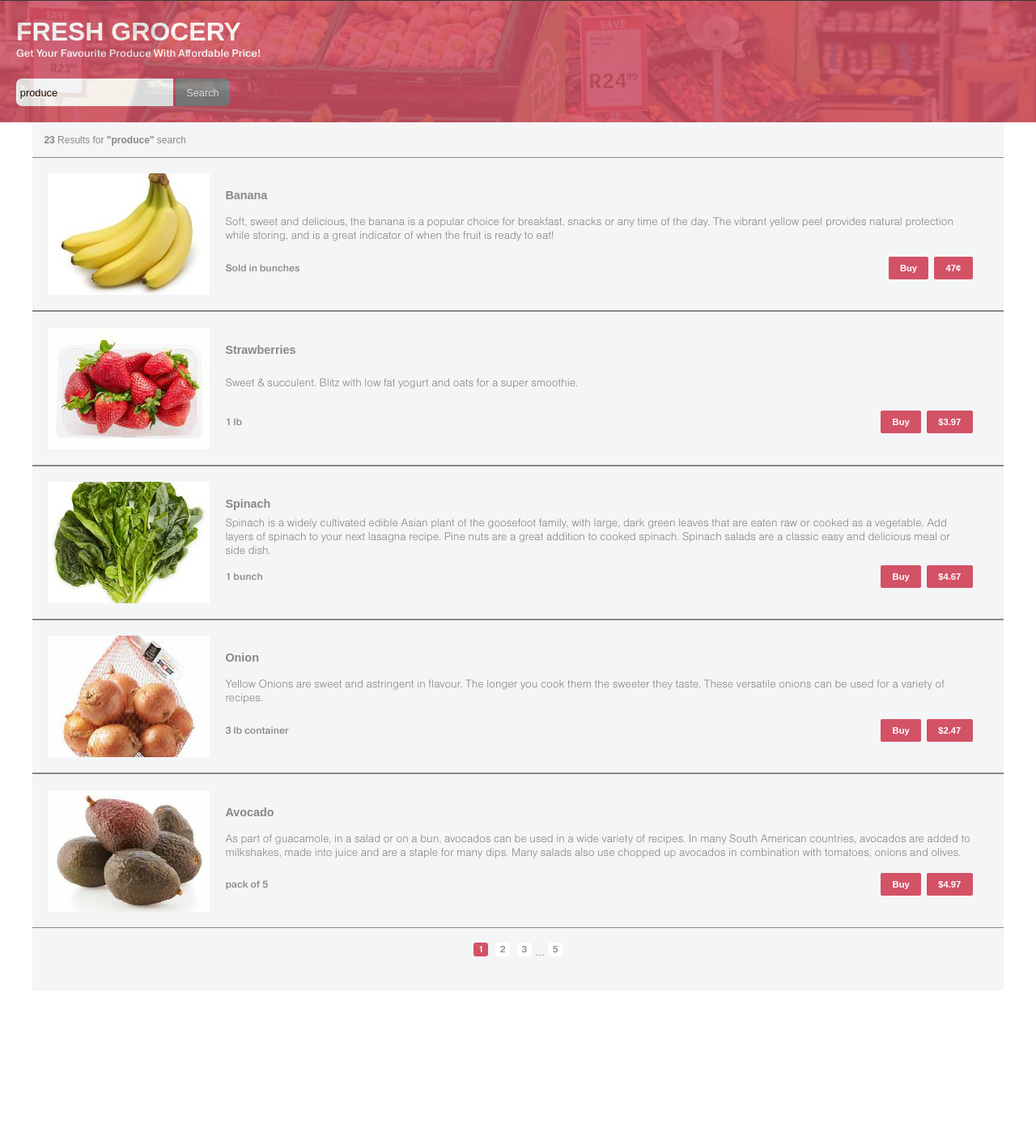
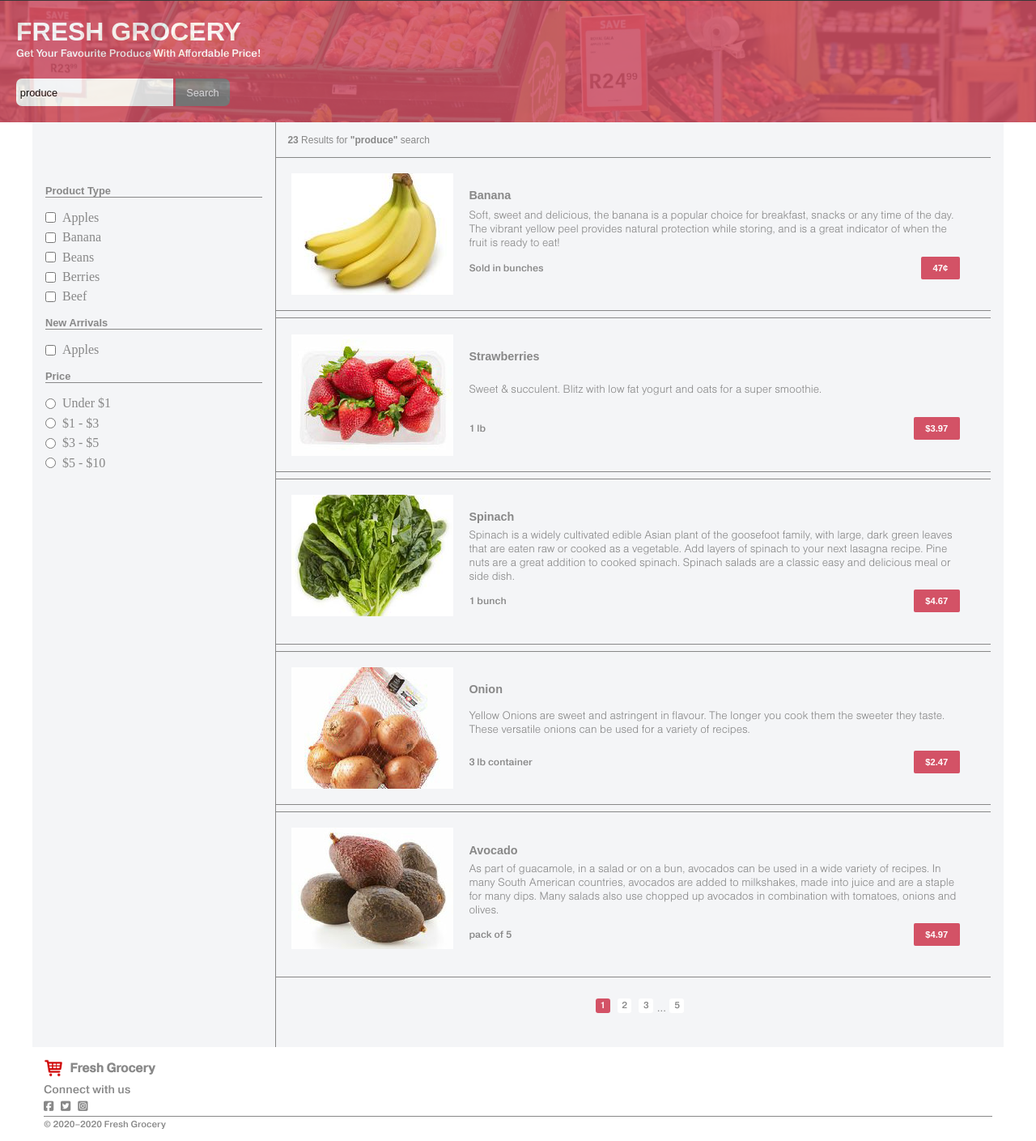
Before and after one commit to bini-i/Online-Grocery-Shop, a plain HTML site: page search-result.html in a window 1280 px wide. Shown: the part 47-1456 px from the top of the page at 81% size. Before the commit the page ends 1298 px from the top, so only its background shows below. Drawn offline with Linux system fonts and the light colour scheme.

Commit message:
Add aside section for search-result page
- for screen size greater than 768px search-result page main section
changes to grid layout with
- aside section taking 1/4 of the width
- article section taking 3/4 of the width

```diff
--- a/assets/scss/category.scss
+++ b/assets/scss/category.scss
@@ -1,13 +1,12 @@
 .category {
   @include flex(row, flex-start, center);
 
-  height: 40px;
   box-sizing: border-box;
-  padding: 0.8em 3vw 0;
+  padding: 0.65em 3vw 0.3em;
   border-bottom: solid 1px $color-Grey;
   background: $color-Grey-light;
   font-family: $font-Goth-Bold;
-  font-size: 0.6em;
+  font-size: 0.75em;
   color: $color-Grey;
 
   .title {
--- a/assets/scss/global.scss
+++ b/assets/scss/global.scss
@@ -75,6 +75,7 @@ nav {
   max-width: 1200px;
   margin: 0 auto;
   background: $color-Grey-light;
+  transition: width 1s;
 
   @include breakpoint ($mobile-screen) {
     padding-top: 39px;
--- a/assets/scss/search-result/search-container.scss
+++ b/assets/scss/search-result/search-container.scss
@@ -1,9 +1,41 @@
-.search-num {
-  background: $color-Grey-light;
+main {
+  @include breakpoint($desktop-screen) {
+    display: grid;
+    grid-template-columns: 1fr 3fr;
+  }
+}
+
+.filter {
+  @include breakpoint($mobile-screen) {
+    display: none;
+  }
+
+  grid-column: 1;
   color: $color-Grey;
-  font-family: $font-Goth-Bold;
-  font-size: 0.75em;
-  padding: 1.2em 1.2em;
+  padding: 4em 1em 0;
+
+  .filter-container {
+    @include flex(column, flex-start, flex-start);
+
+    h2 {
+      font-size: 0.8em;
+      font-family: $font-Helv-Bold;
+      font-weight: 600;
+      border-bottom: solid 1px $color-Grey;
+      margin: 1em 0;
+      width: 100%;
+    }
+
+    .filter-item {
+      padding: 0.2em 0;
+
+      @include flex;
+
+      label {
+        padding-left: 0.5em;
+      }
+    }
+  }
 }
 
 .search-container {
@@ -11,10 +43,25 @@
   color: $color-Grey;
   font-family: $font-Goth-Bold;
 
+  @include breakpoint($desktop-screen) {
+    grid-column: 2;
+    border-left: solid $color-Grey 1px;
+  }
+
+  .search-num {
+    background: $color-Grey-light;
+    color: $color-Grey;
+    font-family: $font-Goth-Bold;
+    font-size: 0.75em;
+    padding: 1.2em 1.2em;
+  }
+
   .search-item {
     padding: 1.2em;
     border-top: solid 1px $color-Grey;
     border-bottom: solid 1px $color-Grey;
+    margin-bottom: 0.5em;
+    margin-right: 1em;
 
     @include flex(column, flex-start, stretch, nowrap);
 
@@ -66,9 +113,18 @@
           }
 
           .buy {
+            display: none;
             margin-right: 0.6em;
           }
         }
+      }
+    }
+
+    &:hover {
+      background: $color-white;
+
+      .item-detail .item-foot .buttons .buy {
+        display: block;
       }
     }
   }
--- a/search-result.html
+++ b/search-result.html
@@ -57,10 +57,61 @@
 
   <div class="wrapper">
     <main>
-      <div class="search-num">
-        <strong>23</strong> Results for <strong>"produce"</strong> search
-      </div>
+      <aside class="filter">
+        <div class="product-type filter-container">
+          <h2>Product Type</h2>
+          <div class="filter-item">
+            <input type="checkbox" id="apples" name="product-type">
+            <label for="apple">Apples</label>
+          </div>
+          <div class="filter-item">
+            <input type="checkbox" id="banana" name="product-type">
+            <label for="banana">Banana</label>
+          </div>
+          <div class="filter-item">
+            <input type="checkbox" id="beans" name="product-type">
+            <label for="beans">Beans</label>
+          </div>
+          <div class="filter-item">
+            <input type="checkbox" id="berries" name="product-type">
+            <label for="berries">Berries</label>
+          </div>
+          <div class="filter-item">
+            <input type="checkbox" id="beef" name="product-type">
+            <label for="beef">Beef</label>
+          </div>
+        </div>
+        <div class="new-arrival filter-container">
+          <h2>New Arrivals</h2>
+          <div class="filter-item">
+            <input type="checkbox" id="arrival" name="new-arrival" value="">
+            <label for="arrival">Apples</label>
+          </div>
+        </div>
+        <div class="price filter-container">
+          <h2>Price</h2>
+          <div class="filter-item">
+            <input type="radio" id="under1" name="product-type">
+            <label for="under1">Under $1</label>
+          </div>
+          <div class="filter-item">
+            <input type="radio" id="1to3" name="product-type">
+            <label for="1to3">$1 - $3</label>
+          </div>
+          <div class="filter-item">
+            <input type="radio" id="3to5" name="product-type">
+            <label for="3to5">$3 - $5</label>
+          </div>
+          <div class="filter-item">
+            <input type="radio" id="5to10" name="product-type">
+            <label for="5to10">$5 - $10</label>
+          </div>
+        </div>
+      </aside>
       <article class="search-container">
+        <div class="search-num">
+          <strong>23</strong> Results for <strong>"produce"</strong> search
+        </div>
         <section class="search-item">
           <a class="item-img" href="#">
             <img src="./assets/img/banana.jpg" alt="banana">
@@ -164,13 +215,34 @@
           </div>
         </section>
         <section class="search-nav">
-            <span class="page active-page">1</span><span class="page">2</span><span class="page">3</span><sub>...</sub><span class="page">5</span>
+          <span class="page active-page">1</span><span class="page">2</span><span class="page">3</span><sub>...</sub><span class="page">5</span>
         </section>
       </article>
     </main>
 
     <footer>
-
+      <div class="top">
+        <div class="logo">
+          <a href="#">
+            Fresh Grocery
+          </a>
+        </div>
+        <div class="social">
+          <p>Connect with us</p>
+          <a href="#">
+            <i class="fab fa-facebook-square"></i>
+          </a>
+          <a href="#">
+            <i class="fab fa-twitter-square"></i>
+          </a>
+          <a href="#">
+            <i class="fab fa-instagram-square"></i>
+          </a>
+        </div>
+        <div class="bottom">
+          <p>© 2020–2020 Fresh Grocery</p>
+        </div>
+      </div>
     </footer>
   </div>
 </body>
```
Also changed, not shown: assets/css/style.css, 1 other file.
